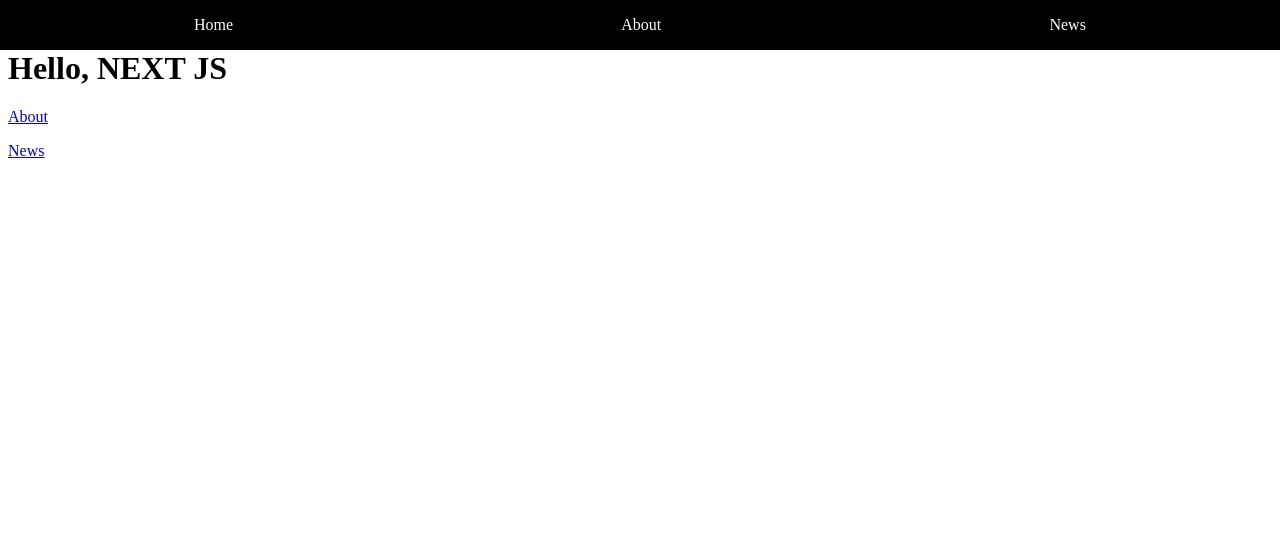
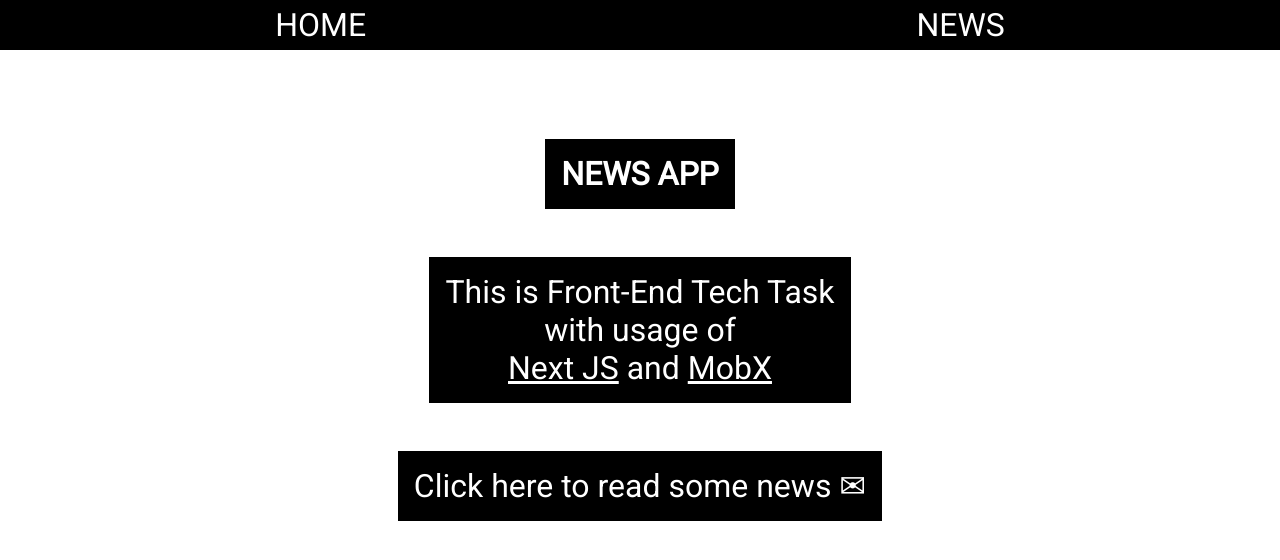
Before and after one commit to timazubar/news-app, a Next.js app: page / in a window 1280 px wide. Shown: the top 560 px of the page. Built offline with nearby package versions, Linux system fonts and the light colour scheme.

Commit message:
style: finish styles for all pages

```diff
--- a/components/MainLayout.js
+++ b/components/MainLayout.js
@@ -1,20 +1,13 @@
 import Link from 'next/link';
-import Head from 'next/head';
 
 import styled from 'styled-components';
 
 const MainLayout = ({ children, title = 'Next JS | News App' }) => {
   return (
     <>
-      <Head>
-        <title>{title}</title>
-      </Head>
       <StyledNav>
         <Link href={'/'}>
           <StyledAnchor>Home</StyledAnchor>
-        </Link>
-        <Link href={'/about'}>
-          <StyledAnchor>About</StyledAnchor>
         </Link>
         <Link href={'/news'}>
           <StyledAnchor>News</StyledAnchor>
@@ -38,8 +31,10 @@
 `;
 
 const StyledAnchor = styled.a`
+  font-size: 2rem;
   color: white;
   text-decoration: none;
+  text-transform: uppercase;
   cursor: pointer;
 `;
 
--- /dev/null
+++ b/pages/_app.js
@@ -0,0 +1,19 @@
+import Head from 'next/head';
+
+const MyApp = ({ Component, pageProps }) => {
+  return (
+    <>
+      <Head>
+        <title>Next JS | News App</title>
+      </Head>
+      <Component {...pageProps} />
+      <style jsx global>{`
+        body {
+          font-family: 'Roboto', sans-serif;
+        }
+      `}</style>
+    </>
+  );
+};
+
+export default MyApp;
--- a/pages/_document.js
+++ b/pages/_document.js
@@ -8,6 +8,12 @@
   render() {
     return (
       <html>
+        <Head>
+          <link
+            href='https://fonts.googleapis.com/css2?family=Roboto&display=swap'
+            rel='stylesheet'
+          ></link>
+        </Head>
         <body>
           <Main />
           <NextScript />
--- a/pages/index.js
+++ b/pages/index.js
@@ -1,23 +1,61 @@
 import Link from 'next/link';
+import styled from 'styled-components';
 
 import MainLayout from '../components/MainLayout';
 
 const Index = () => {
   return (
     <MainLayout>
-      <h1>Hello, NEXT JS</h1>
-      <p>
-        <Link href='/about'>
-          <a>About</a>
+      <Wrapper>
+        <StyledHeading>NEWS APP</StyledHeading>
+        <StyledP>
+          This is Front-End Tech Task <br /> with usage of
+          <br />
+          <StyledA href={'https://nextjs.org/'}>Next JS</StyledA> and{' '}
+          <StyledA href={'https://mobx.js.org/README.html'}>MobX</StyledA>
+        </StyledP>
+        <Link href='/news'>
+          <NewsLink>Click here to read some news &#9993;</NewsLink>
         </Link>
-      </p>
-      <p>
-        <Link href='/news'>
-          <a>News</a>
-        </Link>
-      </p>
+      </Wrapper>
     </MainLayout>
   );
 };
 
+const Wrapper = styled.div`
+  display: flex;
+  flex-direction: column;
+  align-items: center;
+  justify-content: center;
+  height: 70vh;
+`;
+
+const StyledHeading = styled.h1`
+  margin: 1rem;
+  padding: 1rem;
+  background-color: black;
+  color: white;
+`;
+
+const StyledP = styled.p`
+  padding: 1rem;
+  font-size: 2rem;
+  background-color: black;
+  color: white;
+  text-align: center;
+`;
+
+const StyledA = styled.a`
+  color: white;
+`;
+
+const NewsLink = styled.a`
+  font-size: 2rem;
+  margin: 1rem;
+  padding: 1rem;
+  background-color: black;
+  color: white;
+  cursor: pointer;
+`;
+
 export default Index;
```
Also changed, not shown: pages/about.js (deleted, +0 -18 lines), pages/category/[title].js (+17 -6 lines), pages/news.js (+20 -4 lines).
